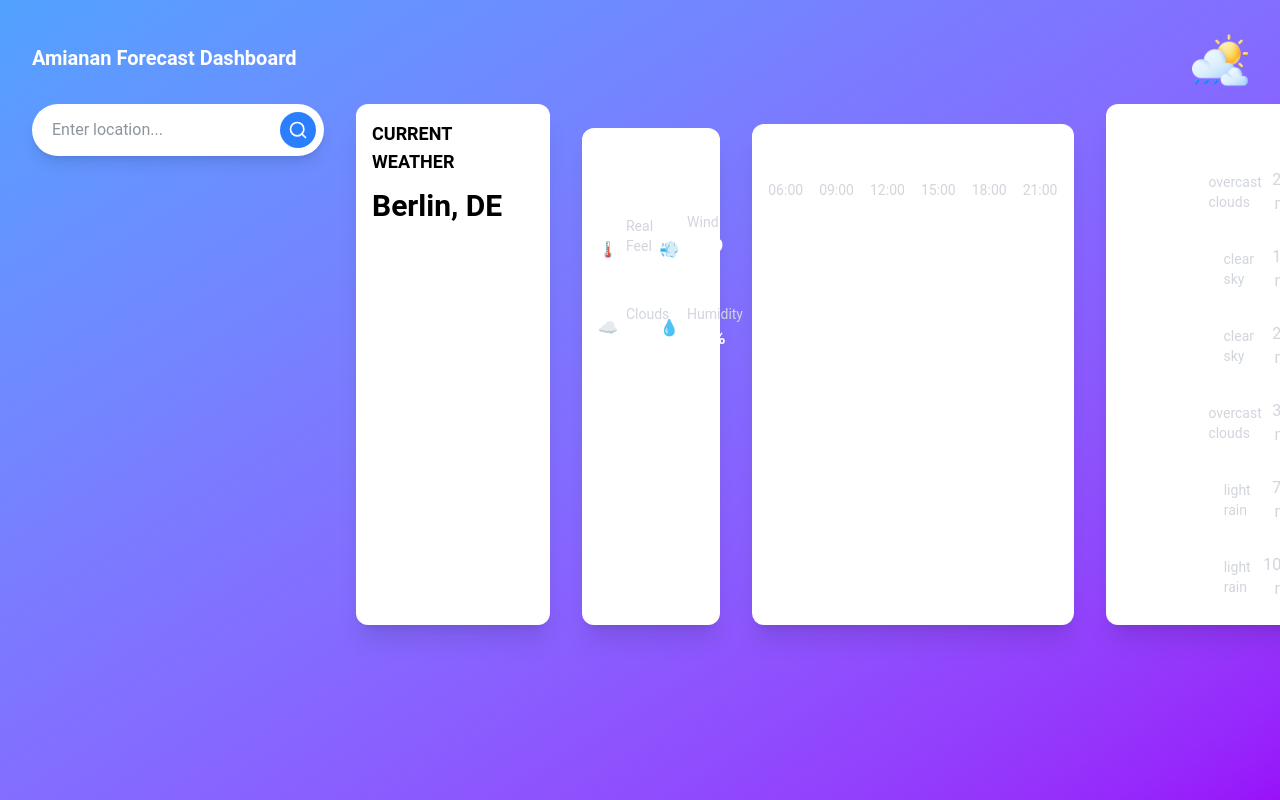
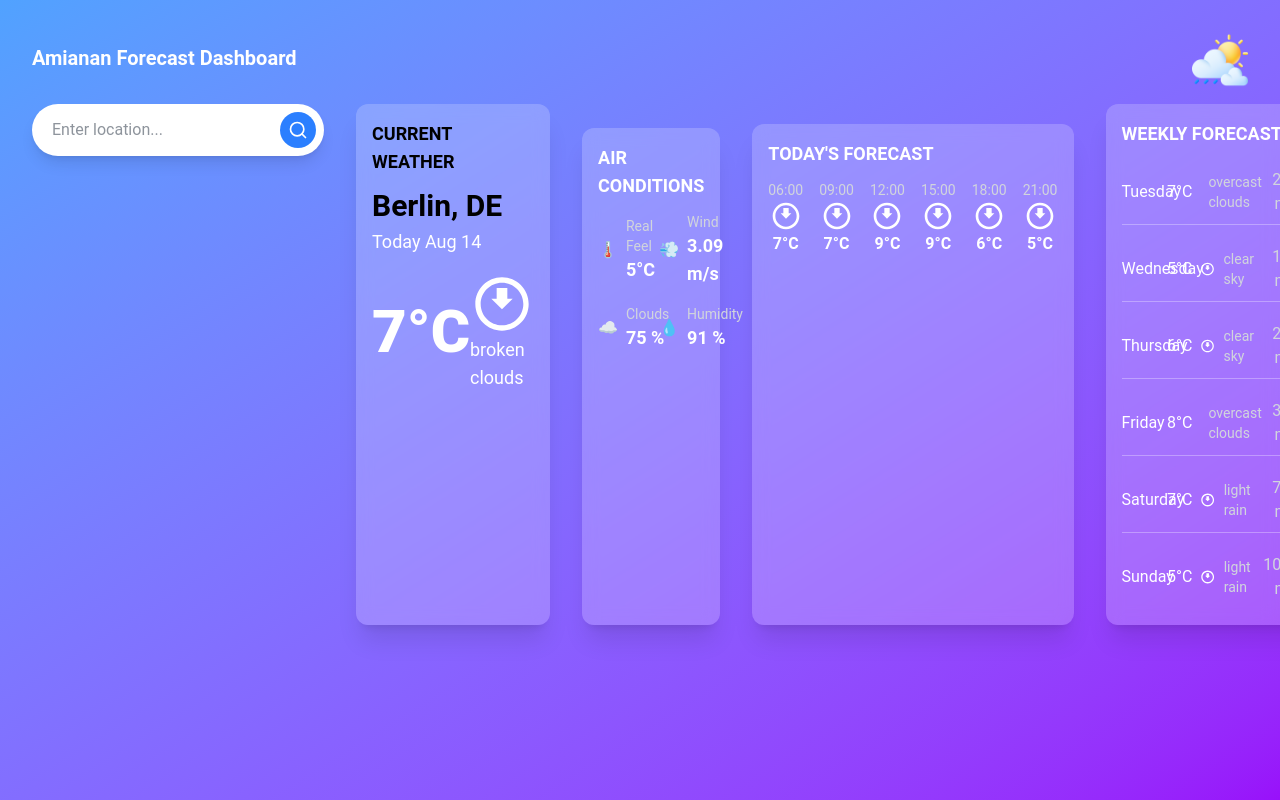
Before and after one commit to zjsan/ilocos-norte-weather-app, a React (Vite) app in the folder ilocos-weather-app/: page /dashboard in a window 1280 px wide. Shown: the top 800 px of the page. Built offline with nearby package versions, Linux system fonts and the light colour scheme; no server answers.

Commit message:
fixing transparency issue in the weather cards

```diff
--- a/ilocos-weather-app/src/components/Dashboard.jsx
+++ b/ilocos-weather-app/src/components/Dashboard.jsx
@@ -142,7 +142,7 @@ export const Dashboard = ({ weather }) => {
         </div>
 
         {/* Current Weather Card */}
-        <div className="bg-white bg-opacity-60 rounded-xl p-4 shadow-xl backdrop-blur-sm">
+        <div className="bg-white/20 rounded-xl p-4 shadow-xl backdrop-blur-sm">
           <h3 className="text-lg font-semibold mb-3 text-black">
             CURRENT WEATHER
           </h3>
@@ -175,7 +175,7 @@ export const Dashboard = ({ weather }) => {
         </div>
 
         {/* Air Conditions Card */}
-        <div className="bg-white bg-opacity-20 rounded-xl p-4 shadow-xl backdrop-blur-sm mt-6">
+        <div className="bg-white/20 rounded-xl p-4 shadow-xl backdrop-blur-sm mt-6">
           <h3 className="text-lg font-semibold mb-3">AIR CONDITIONS</h3>
           <div className="grid grid-cols-2 gap-4">
             <div className="flex items-center space-x-2">
@@ -217,7 +217,7 @@ export const Dashboard = ({ weather }) => {
           </div>
         </div>
 
-        <div className="bg-white bg-opacity-20 rounded-xl p-4 shadow-xl backdrop-blur-sm mt-5">
+        <div className="bg-white/20 rounded-xl p-4 shadow-xl backdrop-blur-sm mt-5">
           <h3 className="text-lg font-semibold mb-3">TODAY'S FORECAST</h3>
           <div className="flex overflow-x-auto pb-2 space-x-4">
             {displayWeather.todayForecast.map((hour, index) => (
@@ -238,13 +238,13 @@ export const Dashboard = ({ weather }) => {
         </div>
         {/* Right column (Weekly Forecast) */}
         <div className="lg:w-3/5 mt-6 lg:mt-0">
-          <div className="bg-white bg-opacity-20 rounded-xl p-4 shadow-xl backdrop-blur-sm">
+          <div className="bg-white/20 rounded-xl p-4 shadow-xl backdrop-blur-sm">
             <h3 className="text-lg font-semibold mb-3">WEEKLY FORECAST</h3>
             <div className="space-y-3">
               {displayWeather.weeklyForecast.map((day, index) => (
                 <div
                   key={index}
-                  className="flex items-center justify-between py-2 border-b border-white border-opacity-30 last:border-b-0"
+                  className="flex items-center justify-between py-2 border-b border-white/30 last:border-b-0"
                 >
                   <p className="w-1/5">{day.day}</p>
                   <div className="flex items-center w-2/5">
```
